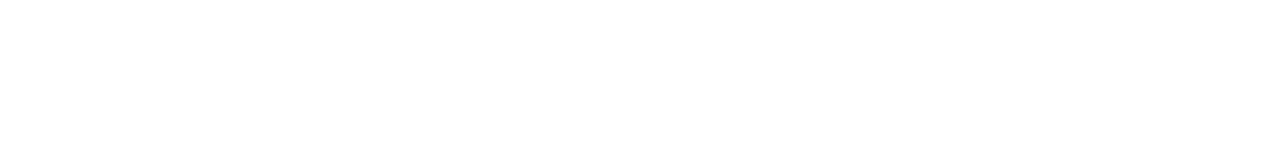
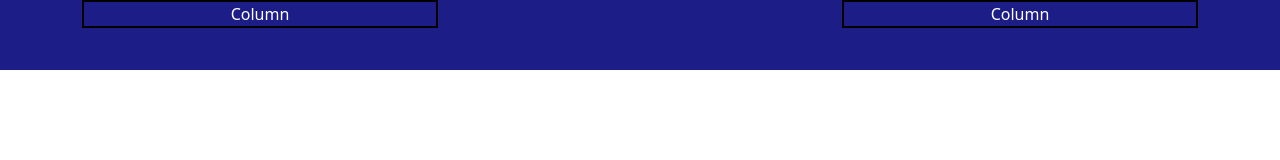
Before and after one commit to Alexbarile/html-css-bootstrap-freelancer, a plain HTML site: page index.html in a window 1280 px wide. Drawn offline with nearby package versions, Linux system fonts and the light colour scheme.

Commit message:
inizio header

```diff
--- a/css/style.css
+++ b/css/style.css
@@ -3,3 +3,17 @@
     padding: 0;
     box-sizing: border-box;
 }
+
+/* HEADER */
+
+
+.bg-color-blu{
+    height: 70px;
+    background-color: rgb(29, 29, 135);
+    text-align: center;
+}
+
+.border-black{
+    border: 2px solid black;
+    color: white;
+}
--- a/index.html
+++ b/index.html
@@ -13,12 +13,30 @@
     <!-- HEADER -->
 
     <header>
-
+        <div class="container-fluid bg-color-blu">
+            <div class="row">
+              <div class="col">
+                <div class="container">
+                    <div class="row align-items-center justify-content-between">
+                      <div class="col-4">
+                        <div class="border-black">
+                            Column
+                        </div>
+                      </div>
+                      <div class="col-4">
+                        <div class="border-black">
+                            Column
+                        </div>
+                      </div>
+                    </div>
+                  </div>
+              </div>
     </header>
 
     <!-- MAIN -->
 
     <main>
+
 
     </main>
 
```
